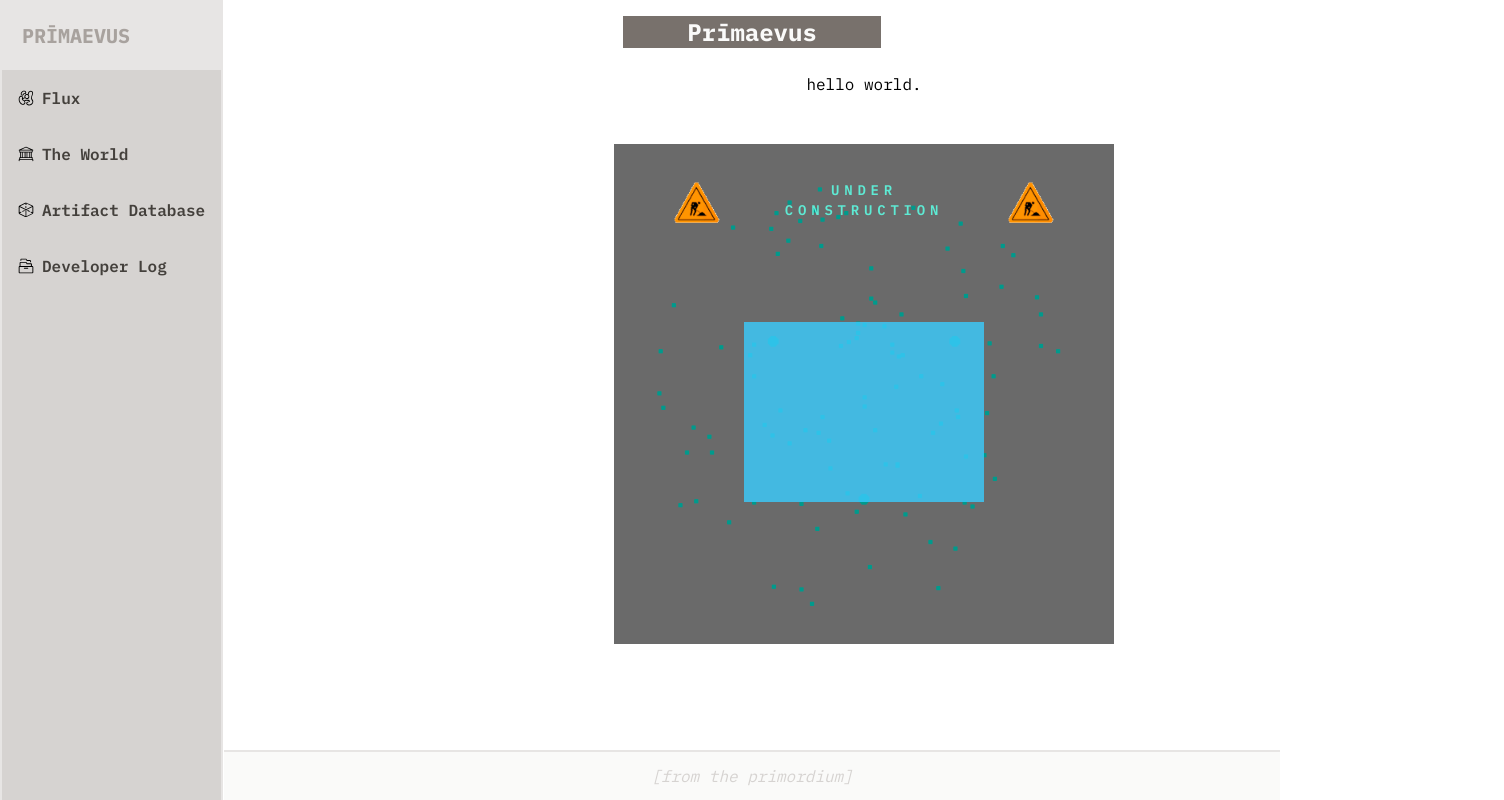
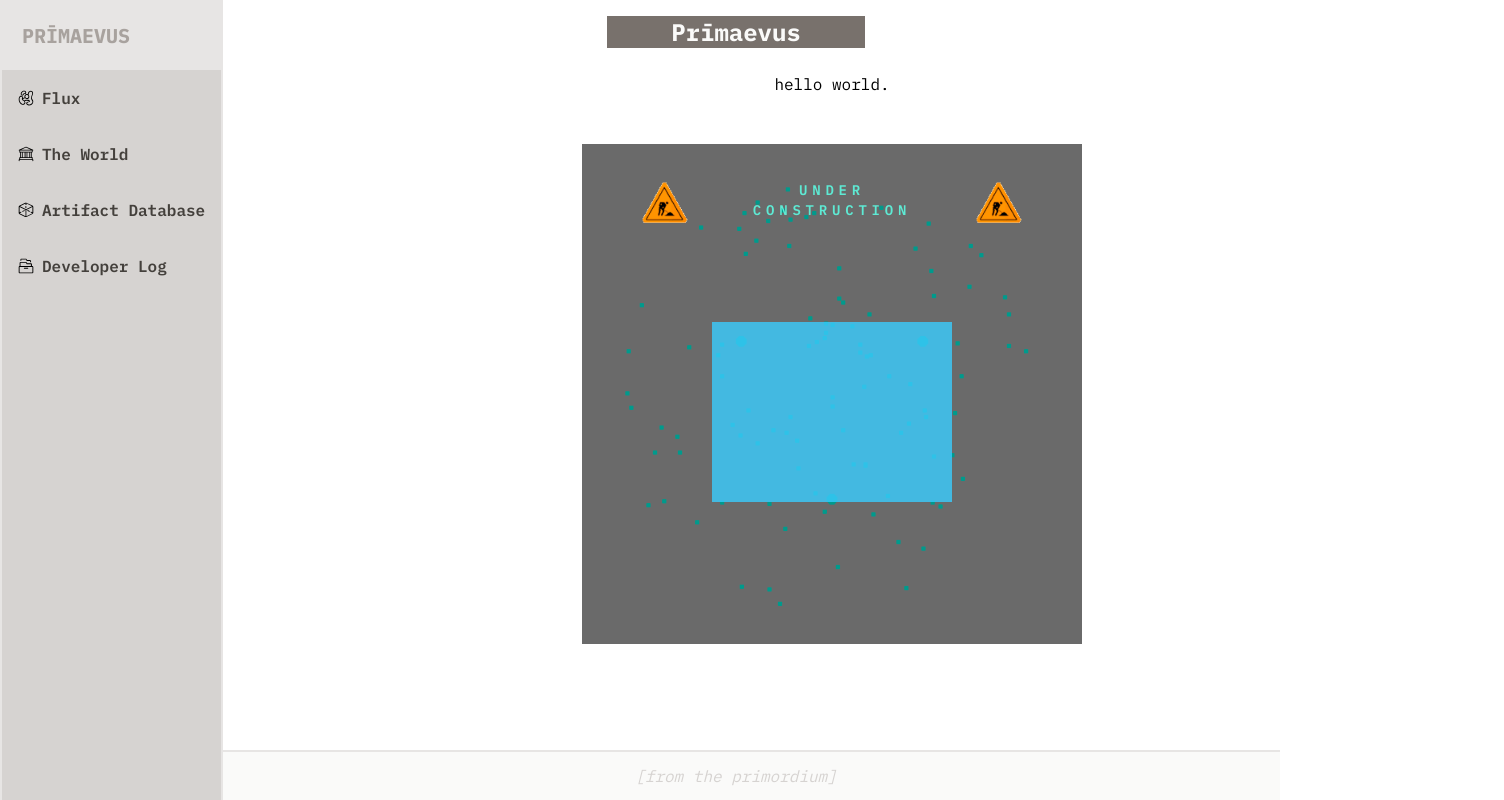
Before and after one commit to ryanfurrh/primaevus, a Next.js app: page / in a window 1280 px wide. Shown: the whole page, 1504 px wide, since content can reach past the window. Built offline with nearby package versions, Linux system fonts and the light colour scheme; grey boxes are pictures that could not be loaded.

Commit message:
Fix children left padding for nav side bar

```diff
--- a/app/layout.tsx
+++ b/app/layout.tsx
@@ -34,7 +34,7 @@ export default function RootLayout({
           <NavHeader />
           <GlobalNav />
         </div>
-        <div className="md:pl-56">
+        <div className="md:pl-48">
           <div className="flex flex-col min-h-screen justify-between">
             <div className="">{children}</div>
             <div className="">
```
